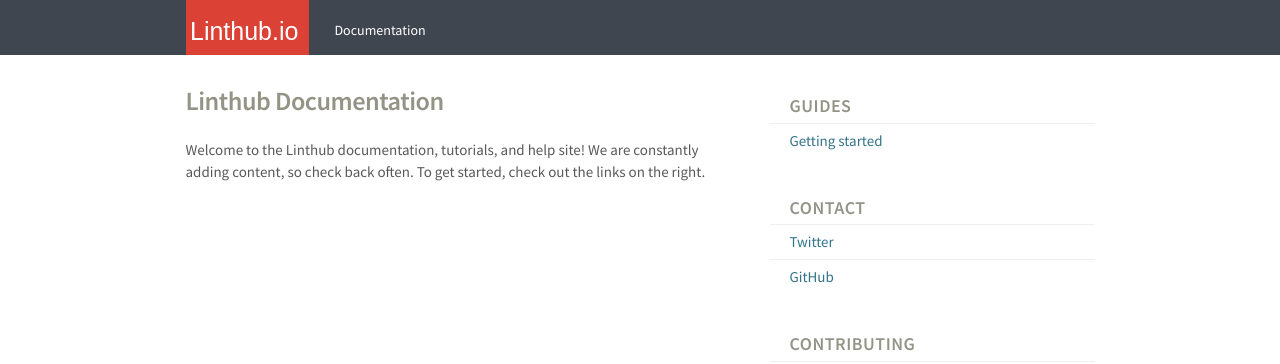
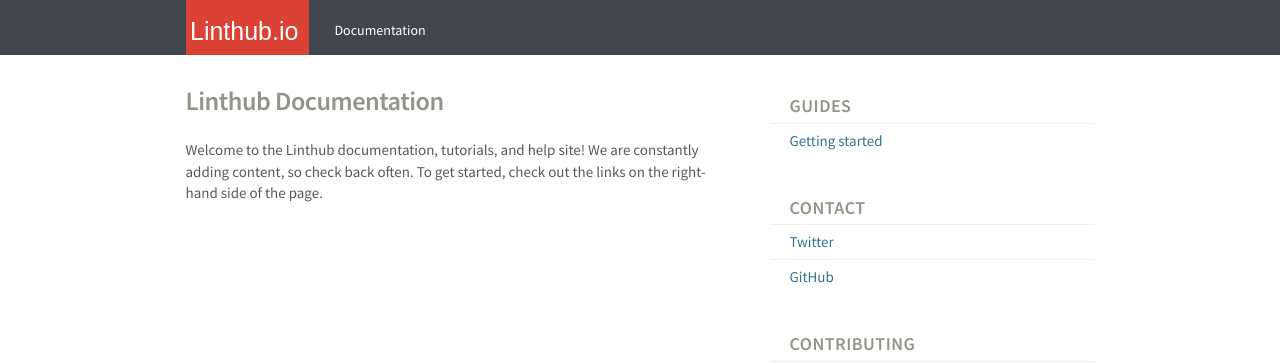
Before and after one commit to Linthub/docs-linthub-io, a Jekyll site: the page built from index.html, in a window 1280 px wide. Shown: the top 364 px of the page. Built offline with Jekyll 4.4.1, drawn with Linux system fonts in a browser that asks for light colours; nearby versions of some CDN libraries; Markdown is read by kramdown in place of the engine named in the settings.

Commit message:
some minor changes

```diff
--- a/index.html
+++ b/index.html
@@ -5,4 +5,4 @@
 ---
 
 <p>Welcome to the Linthub documentation, tutorials, and help site! We are constantly adding content, so check back often.
-To get started, check out the links on the right.</p>
+To get started, check out the links on the right-hand side of the page.</p>
```
Also changed, not shown: 2 other files.
